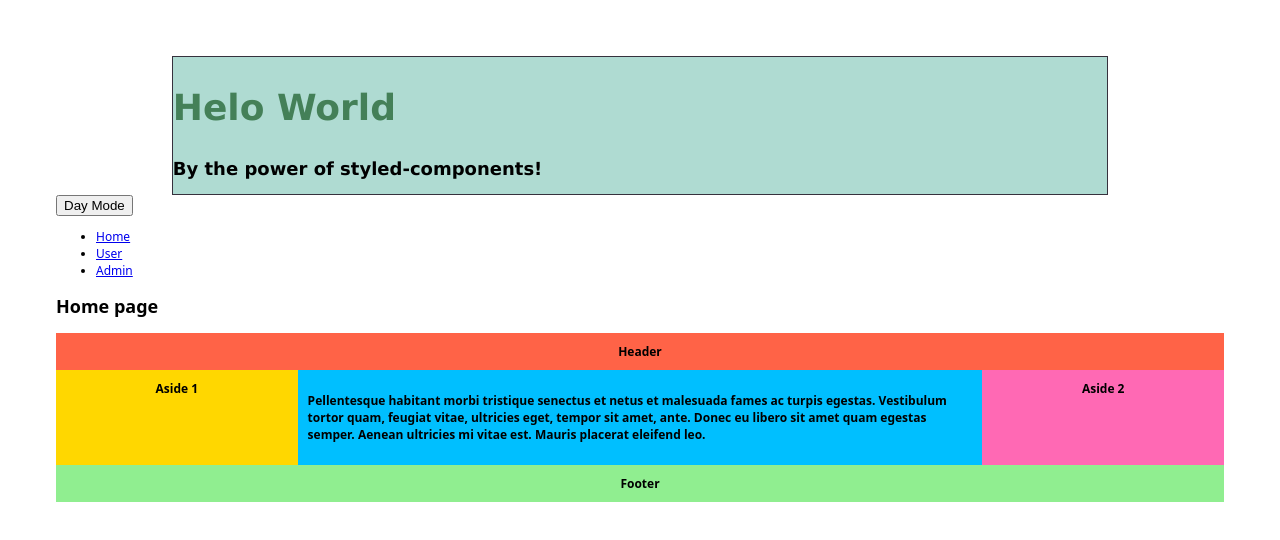
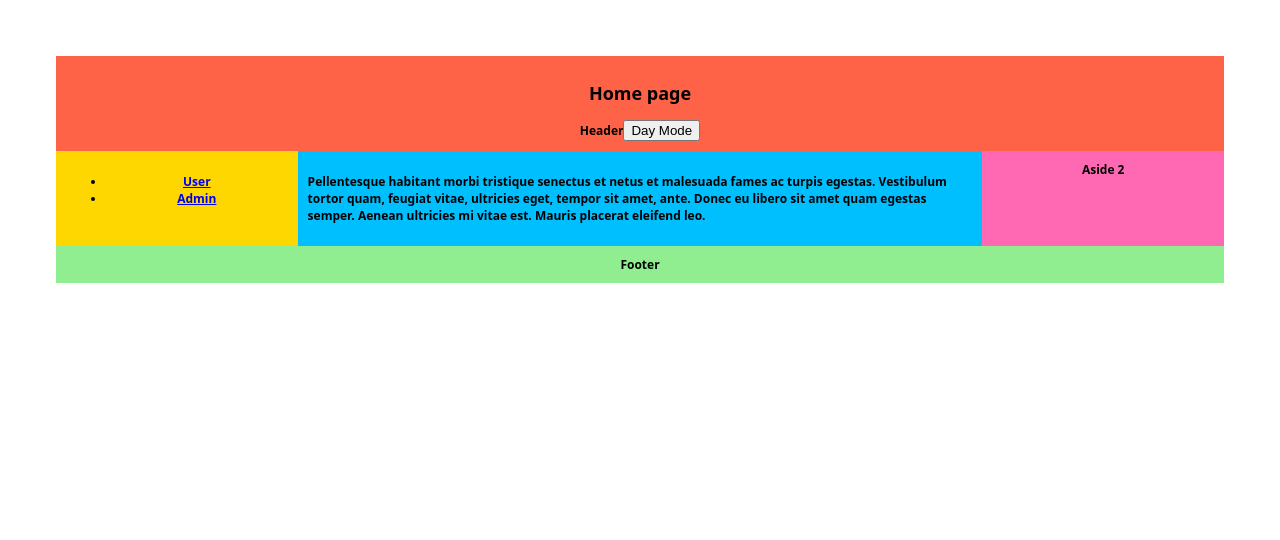
Before and after one commit to gitgregor/CatWitchChart, a React (Create React App) app: page / in a window 1280 px wide. Shown: the top 540 px of the page. Built offline with nearby package versions, Linux system fonts and the light colour scheme.

Commit message:
Dark mode add to Global Context Provider
Have changed only the  dark mode color in globalStyle  styled-component
 by provide GlobalContext data

```diff
--- a/src/App.js
+++ b/src/App.js
@@ -1,96 +1,33 @@
-import React, { useState } from 'react';
-import { Route, Link, Switch } from 'react-router-dom'
+import React, { useContext } from 'react';
+import GlobalDataContext from './Contexts/contextsDeclarations'
 import GlobalStyle from './STYLES/GlobalStyles/globalStyle'
 import ThemeStyle from './STYLES/Theme/ThemeProvider'
-// import styled from 'styled-components'
-import Home from './pages/HomePage'
-import User from './pages/UserPage'
-import Admin from './pages/AdminPage'
-import { Container, Heading } from './STYLES/Styles/styledComponents/AppStyleComponent'
-// import RandomNumberApi from './Apis/RandomNumberApi'
-// import Experimental from './Components/Experimental'
-
-// const Container = styled.div`
-// margin:0 auto;
-// width: 80%;
-// border: ${props => `1px solid ${props.theme.colors.onyx}`};
-// background-color: ${props => props.theme.colors.lightBlue};
-// font-family: ${props => props.theme.fonts[2]};
-// `
-
-// const Heading = styled.h2`
-// font-size: ${({ isHeading, theme: { fontSizes } }) =>
-//     (isHeading ? fontSizes.large : fontSizes.small)
-//   };
-// color: ${({ theme: { colors } }) => (
-//     colors.persianGreen
-//   )}
-// `
-
-
+import HomePage from './pages/HomePage'
 
 
 function App() {
-  const darkMode = {
-    day: 'white',
-    night: 'black'
-  }
 
-  const [state, setState] = useState()
-  const [changeColor, setChangeColor] = useState(false)
-
-  const DarkModeClickHandler = () => {
-    setChangeColor(!changeColor)
-    if (changeColor === true) {
-      setState(darkMode.day)
-    }
-    else if (changeColor === false) {
-      setState(darkMode.night)
-    }
-  }
-
-
-
+  const { globDarkModeColor, changeColorToggler, DarkModeClickHandler } = useContext(GlobalDataContext)
 
   return (
     <>
-      <ThemeStyle>
-        <Container  >
-          <Heading isHeading={true} >Helo World</Heading>
-          <h2>By the power of styled-components!</h2>
-        </Container>
-
-
-        <GlobalStyle state={state} />
-        <button onClick={DarkModeClickHandler}>{changeColor === false ? 'Day Mode' : 'Dark Mode'}</button>
-        <ul>
-          <li>
-            <Link to="/">Home</Link>
-          </li>
-          <li>
-            <Link to="/user">User</Link>
-          </li>
-          <li>
-            <Link to="/admin">Admin</Link>
-          </li>
-        </ul>
-
-        <Route exact path="/">
-          <Home />
-        </Route>
-        <Route path="/user">
-          <User />
-        </Route>
-        <Route path="/admin">
-          <Admin />
-        </Route>
+      <ThemeStyle >
+        <GlobalStyle globDarkModeColor={globDarkModeColor} />
+        <HomePage globDarkModeColor={globDarkModeColor} changeColorToggler={changeColorToggler} DarkModeClickHandler={DarkModeClickHandler} />
       </ThemeStyle>
-
     </>
   );
 }
 
 export default App;
+
+
+
+
+
+
+
+
 
 
 
--- a/src/Contexts/Providers/GlobalDataProvider.jsx
+++ b/src/Contexts/Providers/GlobalDataProvider.jsx
@@ -50,10 +50,38 @@ const GlobalDataProvider = ({ children }) => {
     //     }, 10000)
     // })
 
+    const [globDarkModeColor, setglobDarkModeColor] = useState()
+    const [changeColorToggler, setchangeColorToggler] = useState(false)
+
+    const darkMode = {
+        day: 'white',
+        night: 'black'
+    }
+
+    // useEffect(() => {
+    const DarkModeClickHandler = async () => {
+        await setchangeColorToggler(!changeColorToggler)
+        if (changeColorToggler === true) {
+            setglobDarkModeColor(darkMode.day)
+        }
+        else if (changeColorToggler === false) {
+            setglobDarkModeColor(darkMode.night)
+        }
+    }
+    // })
+
 
 
     return (
-        <GlobalDataContext.Provider >
+        <GlobalDataContext.Provider
+            value={
+                {
+                    globDarkModeColor: globDarkModeColor,
+                    changeColorToggler: changeColorToggler,
+                    DarkModeClickHandler: DarkModeClickHandler,
+                }
+            }
+        >
             {children}
         </GlobalDataContext.Provider>
     )
--- a/src/Contexts/contextsDeclarations.js
+++ b/src/Contexts/contextsDeclarations.js
@@ -4,6 +4,6 @@ const GlobalDataContext = createContext()
 export default GlobalDataContext
 
 
-export const GlobalThemeContext = createContext()
+// export const GlobalThemeContext = createContext()
 
 export const GlobalErrorsContext = createContext()
--- a/src/STYLES/GlobalStyles/globalStyle.js
+++ b/src/STYLES/GlobalStyles/globalStyle.js
@@ -7,7 +7,7 @@ import { createGlobalStyle } from 'styled-components'
 
 const GlobalStyle = createGlobalStyle`
 body{
-    background-color: ${props => (props.state ? props.state : 'white')}
+    background-color: ${props => (props.globDarkModeColor ? props.globDarkModeColor : 'white')}
 }`
 
 export default GlobalStyle
--- a/src/STYLES/Theme/ThemeProvider.jsx
+++ b/src/STYLES/Theme/ThemeProvider.jsx
@@ -1,4 +1,4 @@
-import React from 'react'
+import React, { useState } from 'react'
 import { ThemeProvider } from 'styled-components'
 
 const theme = {
@@ -18,10 +18,75 @@ const theme = {
     }
 }
 
+
+
+const darkMode = {
+    day: 'white',
+    night: 'black'
+}
+
+
 const Theme = ({ children }) => (
     <ThemeProvider theme={theme} >
         {children}
     </ThemeProvider>
 )
 
+
+
 export default Theme
+
+
+
+
+
+// const theme = {
+//     global: {
+
+//     },
+//     dayMode: {
+//         colors: {
+//             backgroundLight: "",
+//             backgroundNormal: "",
+//             backgroundStrong: "",
+//             backgroundKhaki: "",
+//             fontColors: {
+//                 black: '',
+//                 white: '',
+//                 light: '',
+//                 normal: '',
+//                 strong: '',
+//             }
+//         },
+//         fontsFamily: [, , ,],
+//         fontSizes: {
+//             small: "",
+//             medium: "",
+//             large: "",
+//         }
+//     },
+//     darkMode: {
+//         colors: {
+//             backgroundLight: "",
+//             backgroundNormal: "",
+//             backgroundStrong: "",
+//             backgroundKhaki: "",
+//             fontColors: {
+//                 black: '',
+//                 white: '',
+//                 light: '',
+//                 normal: '',
+//                 strong: '',
+//                 grayWhite: '',
+//                 grayNormal: '',
+//                 grayStrong: '',
+//             }
+//         },
+//         fontsFamily: [, , ,],
+//         fontSizes: {
+//             small: "",
+//             medium: "",
+//             large: "",
+//         }
+//     }
+// }
--- a/src/index.js
+++ b/src/index.js
@@ -2,7 +2,6 @@ import React from 'react';
 import ReactDOM from 'react-dom';
 import { BrowserRouter as Router } from 'react-router-dom'
 import GlobalDataProvider from './Contexts/Providers/GlobalDataProvider'
-import GlobalStyle from './STYLES/GlobalStyles/globalStyle'
 import App from './App';
 
 
--- a/src/pages/HomePage.jsx
+++ b/src/pages/HomePage.jsx
@@ -1,16 +1,43 @@
 import React from 'react'
+import { Route, Link, Switch } from 'react-router-dom'
+import User from './UserPage'
+import Admin from './AdminPage'
+
 import './styles/mainFlexContainer.css'
 
-const Home = () => {
+const HomePage = ({ changeColorToggler, DarkModeClickHandler }) => {
     return (
         <div>
-            <h2>Home page</h2>
+
             <div class="wrapper">
-                <header class="header">Header</header>
+                <header class="header">
+                    <h2>Home page</h2>
+                    Header
+                    <button onClick={DarkModeClickHandler}>{changeColorToggler === false ? 'Day Mode' : 'Dark Mode'}</button>
+                </header>
+
                 <article class="main">
                     <p>Pellentesque habitant morbi tristique senectus et netus et malesuada fames ac turpis egestas. Vestibulum tortor quam, feugiat vitae, ultricies eget, tempor sit amet, ante. Donec eu libero sit amet quam egestas semper. Aenean ultricies mi vitae est. Mauris placerat eleifend leo.</p>
                 </article>
-                <aside class="aside aside-1">Aside 1</aside>
+
+                <aside class="aside aside-1">
+                    <ul>
+                        <li>
+                            <Link to="/user">User</Link>
+                        </li>
+                        <li>
+                            <Link to="/admin">Admin</Link>
+                        </li>
+                    </ul>
+
+                    <Route path="/user">
+                        <User />
+                    </Route>
+                    <Route path="/admin">
+                        <Admin />
+                    </Route>
+                </aside>
+
                 <aside class="aside aside-2">Aside 2</aside>
                 <footer class="footer">Footer</footer>
             </div>
@@ -18,4 +45,4 @@ const Home = () => {
     )
 }
 
-export default Home
+export default HomePage
```
Also changed, not shown: package.json (+4 -3 lines), 1 other file (tests, documents, lock files or other folders).
